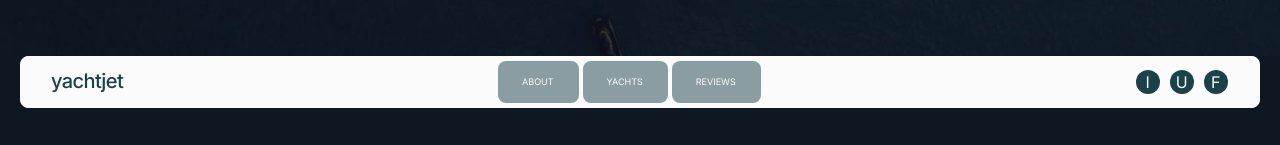
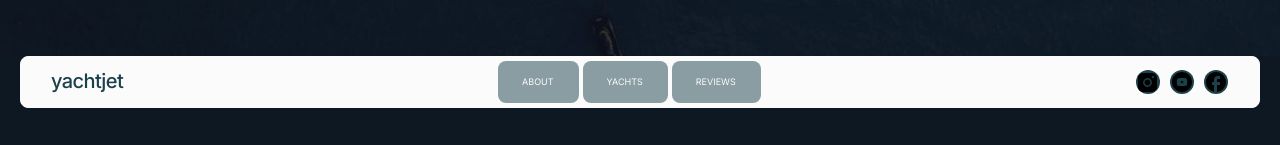
Before and after one commit to maryana-frydrak/yacht-jet, a plain HTML site: page index.html in a window 1280 px wide. Shown: the part 655-800 px from the top of the page. Drawn offline with nearby package versions, Linux system fonts and the light colour scheme.

Commit message:
icons.svg

```diff
--- a/index.html
+++ b/index.html
@@ -30,11 +30,23 @@
         </ul>
         <ul class="header-page-social-list">
             <li class="social-list-item">
-                <a class="header-social-link" href="https://www.instagram.com/" target="_blank">I</a></li>
+                <a class="header-social-link" href="https://www.instagram.com/" target="_blank">
+                    <svg class="header-icon" width="24" height="24">
+                      <use href="./images/icons.svg#icon-icon-instagram"></use>
+                    </svg>
+                </a></li>
             <li class="social-list-item">
-                <a class="header-social-link" href="https://www.youtube.com/" target="_blank">U</a></li>
+                <a class="header-social-link" href="https://www.youtube.com/" target="_blank">
+                    <svg class="header-icon" width="24" height="24">
+                      <use href="./images/icons.svg#icon-icon-youtube"></use>
+                    </svg>
+                </a></li>
             <li class="social-list-item">
-                <a class="header-social-link" href="https://www.facebook.com/" target="_blank">F</a></li>
+                <a class="header-social-link" href="https://www.facebook.com/" target="_blank">
+                    <svg class="header-icon" width="24" height="24">
+                      <use href="./images/icons.svg#icon-icon-facebook"></use>
+                    </svg>
+                </a></li>
         </ul>
     </nav>
 </div>
```
Also changed, not shown: images/icons.svg (added).
